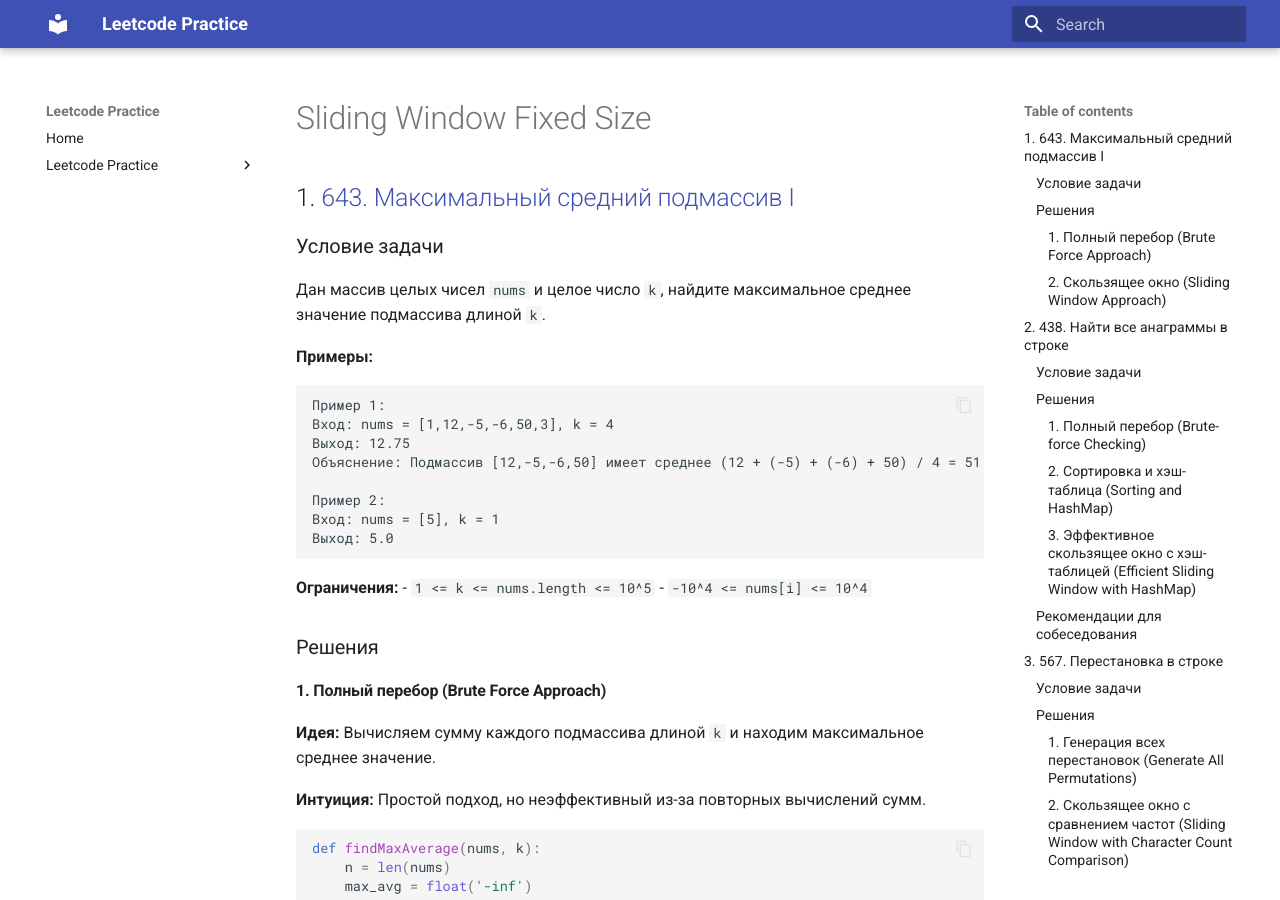
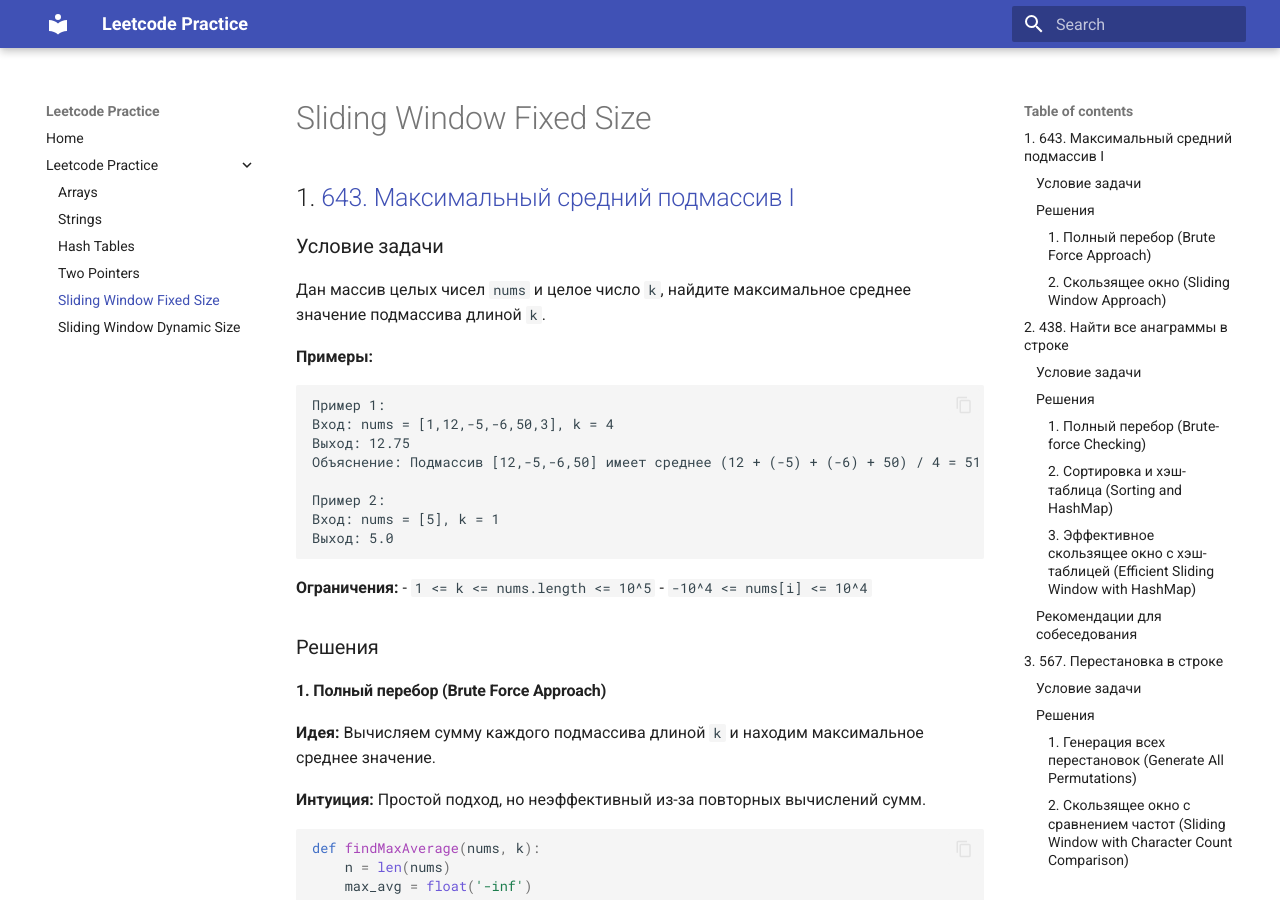
Before and after one commit to OREShake/leetcode_practice, an MkDocs documentation site: the page built from docs/Sliding_Window_Fixed_Size.md, in a window 1280 px wide and 900 px high. Built offline with MkDocs 1.6.1 and Material for MkDocs 9.7.7, drawn with Linux system fonts in a browser that asks for light colours.

Commit message:
Fix navigation

```diff
--- a/mkdocs.yml
+++ b/mkdocs.yml
@@ -15,6 +15,9 @@ nav:
       - Arrays: Arrays.md
       - Strings: Strings.md
       - Hash Tables: Hash_Tables.md
+      - Two Pointers: Two_Pointers.md
+      - Sliding Window Fixed Size: Sliding_Window_Fixed_Size.md
+      - Sliding Window Dynamic Size: Sliding_Window_Dynamic_Size.md
 
 markdown_extensions:
   - pymdownx.highlight:
```
